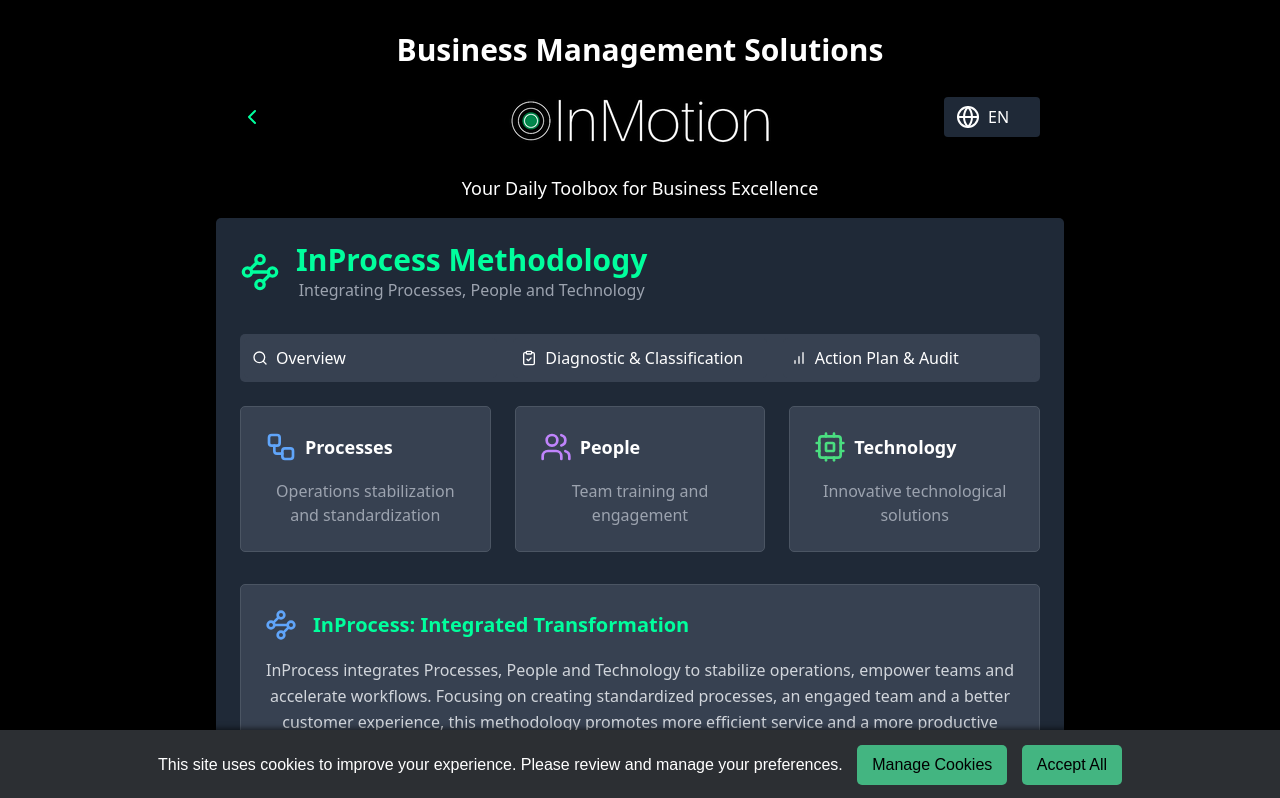
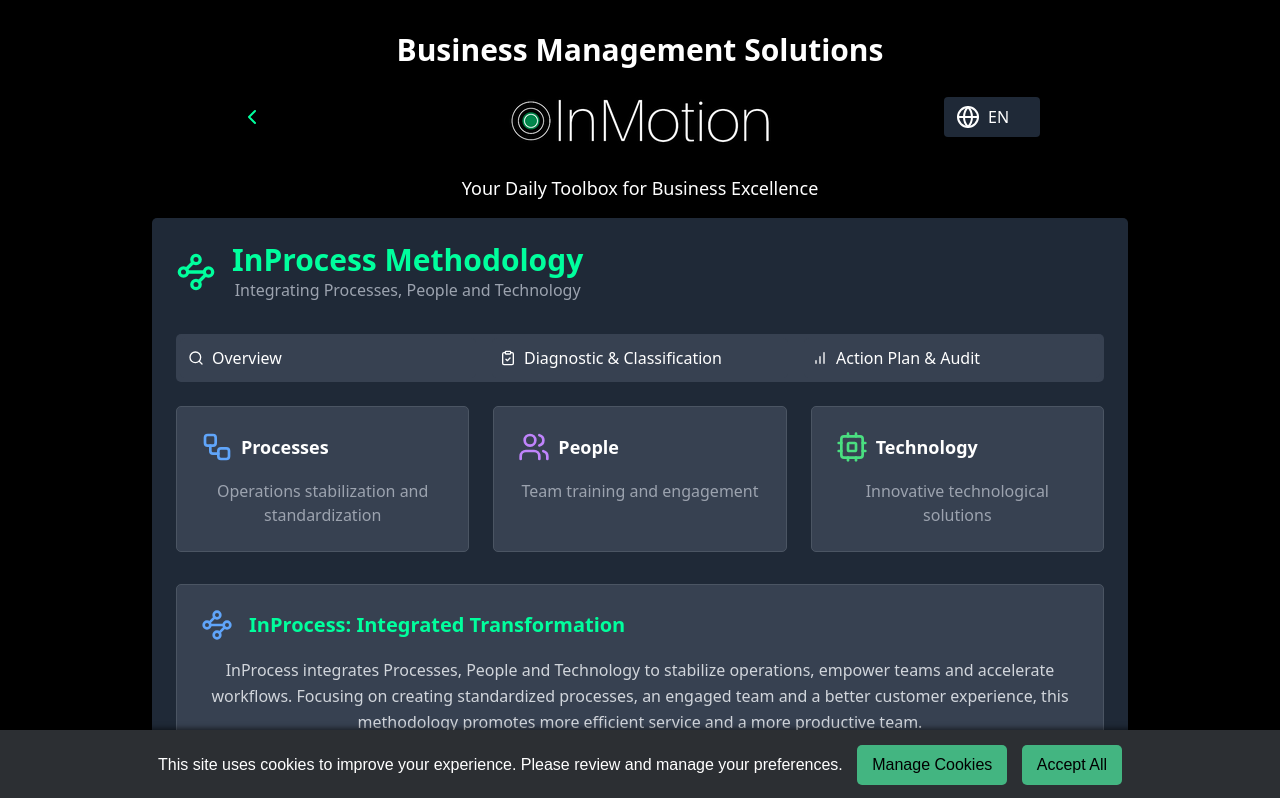
Before and after one commit to beloureiro/NS3, a React (Create React App) app: page /NS3/inprocess in a window 1280 px wide. Shown: the top 798 px of the page. Built offline with nearby package versions, Linux system fonts and the light colour scheme.

Commit message:
Ajustando largura do app em geral

```diff
--- a/src/Solutions/Inprocess.js
+++ b/src/Solutions/Inprocess.js
@@ -13,7 +13,9 @@ import { translations, explanations } from "./InprocessLanguage";
 
 // Component for creating a card with a specific background and border style
 const Card = ({ children, className }) => (
-  <div className={`bg-gray-800 border-gray-700 rounded-[5px] ${className}`}>{children}</div>
+  <div className={`bg-gray-800 border-gray-700 rounded-[5px] ${className}`}>
+    {children}
+  </div>
 );
 
 // Component for the content inside the card with padding
@@ -21,6 +23,7 @@ const CardContent = ({ children, className }) => (
   <div className={`p-6 ${className}`}>{children}</div>
 );
 
+// Context for managing tab state
 const TabContext = React.createContext();
 
 // Tabs component with state management for active tab
@@ -118,9 +121,11 @@ const InProcessMethodology = ({ language, setLanguage }) => {
   return (
     <div className="bg-black text-white flex flex-col">
       <div>
-        <div className="max-w-screen-2xl mx-auto px-6">
+        {/* Main container with reduced width */}
+        <div className="max-w-screen-lg mx-auto px-6">
           <Card className="bg-gray-800 border-gray-700">
             <CardContent className="p-6">
+              {/* Header section with title and subtitle */}
               <div className="flex items-center space-x-4 mb-8">
                 <Waypoints className="w-10 h-10 text-[#00ff9d]" />
                 <div>
@@ -131,11 +136,13 @@ const InProcessMethodology = ({ language, setLanguage }) => {
                 </div>
               </div>
 
+              {/* Tabs component */}
               <Tabs
                 defaultValue="overview"
                 className="space-y-6"
                 onTabChange={handleTabChange}
               >
+                {/* Tabs list */}
                 <TabsList className="grid grid-cols-3 gap-4 bg-gray-700 p-1 rounded-[5px]">
                   <TabsTrigger
                     value="overview"
@@ -166,6 +173,7 @@ const InProcessMethodology = ({ language, setLanguage }) => {
                   </TabsTrigger>
                 </TabsList>
 
+                {/* Tabs content for each tab */}
                 <TabsContent value="overview" className="space-y-4">
                   <div className="grid grid-cols-3 gap-6">
                     <div
@@ -248,6 +256,7 @@ const InProcessMethodology = ({ language, setLanguage }) => {
                 </TabsContent>
               </Tabs>
 
+              {/* Explanation section based on selected tab and item */}
               <div className="mt-8">
                 <div className="bg-gray-700 p-6 rounded-[5px] border border-gray-600">
                   <div className="flex items-center space-x-4 mb-4">
@@ -266,6 +275,7 @@ const InProcessMethodology = ({ language, setLanguage }) => {
         </div>
       </div>
 
+      {/* Contact section */}
       <ContactSection title="Contact Us" className="mt-4 mb-2" />
     </div>
   );
--- a/src/app/App.js
+++ b/src/app/App.js
@@ -7,25 +7,15 @@ import Footer from "../AppComponents/Footer";
 import PageHeader from "../AppComponents/PageHeader";
 import "../index.css";
 
-// Componente de conteúdo do App
 function AppContent() {
-  // Estado para controlar a exibição de ferramentas
   const [showTools, setShowTools] = useState(false);
-
-  // Estado para controlar o idioma atual
   const [language, setLanguage] = useState("en");
-
-  // Seleciona as traduções para o idioma atual
   const t = translations[language];
-
 
   return (
     <div className="bg-black text-white min-h-screen flex flex-col items-center justify-center p-4">
       <PageHeader language={language} setLanguage={setLanguage} logo={logo} />
-
-      {/* Container de conteúdo central com largura condicional */}
-      <div className="w-full max-w-4xl text-center flex flex-col items-center relative">
-        {/* Rotas principais do aplicativo */}
+      <div className="w-full text-center flex flex-col items-center relative">
         <AppRoutes
           language={language}
           showTools={showTools}
@@ -34,15 +24,12 @@ function AppContent() {
           logo={logo}
           setLanguage={setLanguage}
         />
-
-        {/* Componente de rodapé */}
         <Footer language={language} />
       </div>
     </div>
   );
 }
 
-// Componente principal App
 function App() {
   return (
     <Router basename="/NS3">
```
